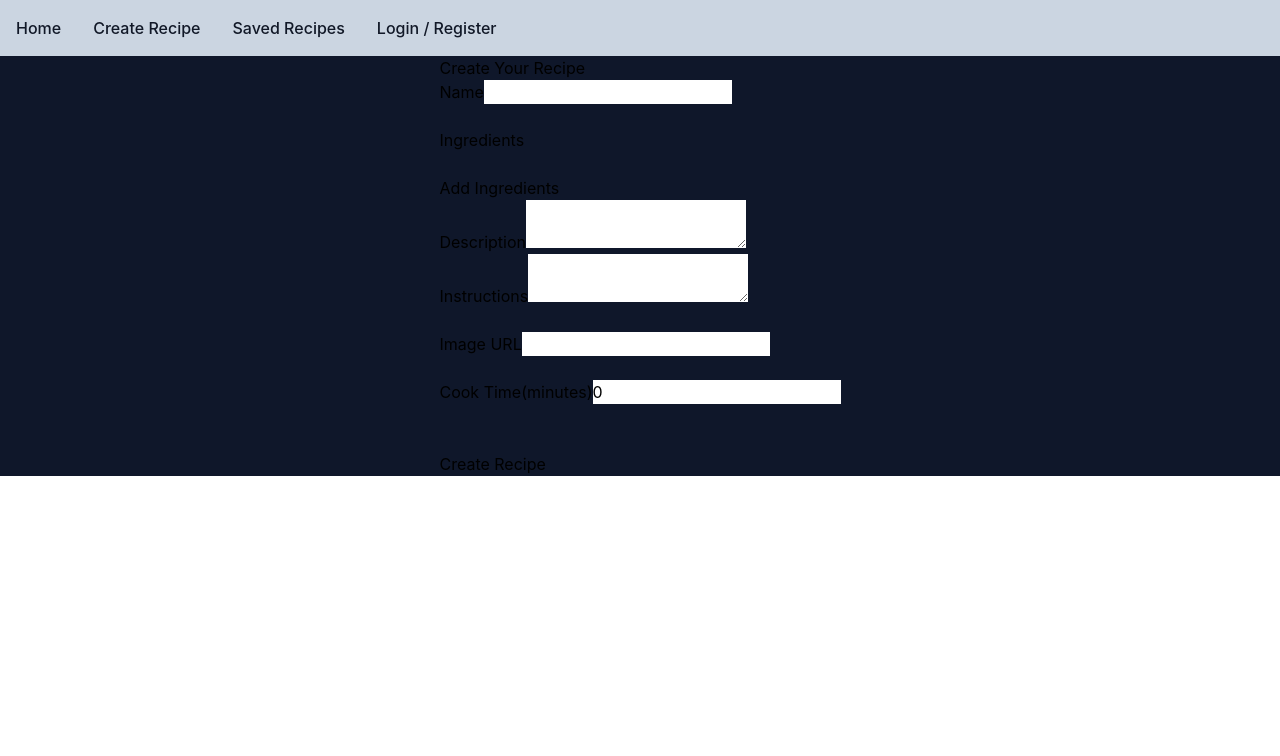
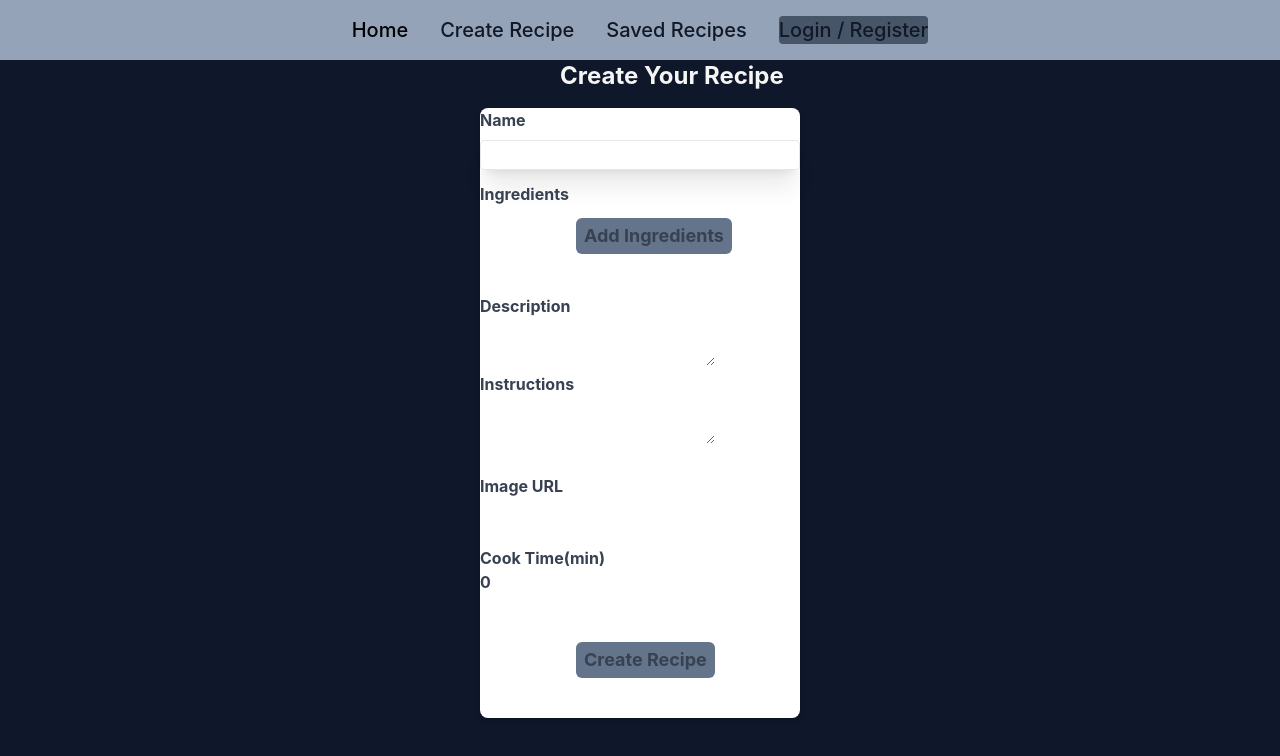
Before and after one commit to icarus014/recipe-app, a React (Create React App) app in the folder client/: page /create in a window 1280 px wide. Shown: the top 756 px of the page. Built offline with nearby package versions, Linux system fonts and the light colour scheme.

Commit message:
started create form css

```diff
--- a/client/src/components/navbar.js
+++ b/client/src/components/navbar.js
@@ -15,20 +15,20 @@ export const Navbar = () =>{
         navigate("/auth")
     }
     return(
-        <nav className=" w-full bg-slate-300 ">
+        <nav className=" w-full bg-slate-400 ">
         <div className="max-w-screen-xl flex flex-wrap items-center justify-between mx-auto p-4 ">
-            <ul className="flex flex-col font-medium p-4 md:p-0 border rounded-lg md:flex-row md:space-x-8 md:mt-0 md:border-0  md:dark:bg-slate-90 dark:border-gray-700">
-                <li className="block py-2 pl-3 pr-4 text-gray-900 rounded hover:bg-gray-100 md:hover:bg-transparent md:hover:text-blue-700 md:p-0 dark:text-stone md:dark:hover:text-red-900 dark:hover:bg-gray-700 dark:hover:text-white md:dark:hover:bg-transparent dark:border-gray-700">
+            <ul className="flex flex-col mx-auto font-medium p-4 md:p-0 border rounded-lg md:flex-row md:space-x-8 md:mt-0 md:border-0  md:dark:bg-slate-90 dark:border-gray-00">
+                <li className="block py-2 pl-3 pr-4 text-grey-800 rounded text-xl hover:bg-slate-500 md:hover:bg-transparent md:hover:text-blue-700 md:p-0 dark:text-stone-300 md:dark:hover:text-slate-500 dark:hover:bg-gray-700 dark:hover:text-white md:dark:hover:bg-transparent dark:border-gray-700">
                 <Link to={"/"}>Home</Link>
                 </li>
-                <li className="block py-2 pl-3 pr-4 text-gray-900 rounded hover:bg-gray-100 md:hover:bg-transparent md:hover:text-blue-700 md:p-0 dark:text-stone md:dark:hover:text-blue-500 dark:hover:bg-gray-700 dark:hover:text-white md:dark:hover:bg-transparent dark:border-gray-700">
+                <li className="block py-2 pl-3 pr-4 text-gray-900 rounded text-xl hover:bg-gray-100 md:hover:bg-transparent md:hover:text-blue-700 md:p-0 dark:text-stone-300 md:dark:hover:text-slate-500 dark:hover:bg-gray-700 dark:hover:text-white md:dark:hover:bg-transparent dark:border-gray-700">
                 <Link to={"/create"}>Create Recipe</Link>
                 </li>
-                <li className="block py-2 pl-3 pr-4 text-gray-900 rounded hover:bg-gray-100 md:hover:bg-transparent md:hover:text-blue-700 md:p-0 dark:text-stone md:dark:hover:text-blue-500 dark:hover:bg-gray-700 dark:hover:text-white md:dark:hover:bg-transparent dark:border-gray-700">
+                <li className="block py-2 pl-3 pr-4 text-gray-900 rounded text-xl hover:bg-gray-100 md:hover:bg-transparent md:hover:text-blue-700 md:p-0 dark:text-stone-300 md:dark:hover:text-slate-500 dark:hover:bg-gray-700 dark:hover:text-white md:dark:hover:bg-transparent dark:border-gray-700">
                 <Link to={"/saved-recipes"}>Saved Recipes</Link>
                 </li>
-                <li className="block py-2 pl-3 pr-4 text-gray-900 rounded hover:bg-gray-100 md:hover:bg-transparent md:hover:text-blue-700 md:p-0 dark:text-stone md:dark:hover:text-blue-500 dark:hover:bg-gray-700 dark:hover:text-white md:dark:hover:bg-transparent dark:border-gray-700">
-                {!cookies.access_token ? (<Link to={"/auth"}>Login / Register</Link>) :(<button onClick={logout}>Logout</button>)}
+                <li className=" bg-slate-600 block py-2 pl-4 pr-4 text-gray-900 rounded text-xl hover:bg-gray-100 md:hover:bg-transparent md:hover:text-blue-700 md:p-0 dark:text-stone-300 md:dark:hover:text-slate-900 dark:hover:bg-gray-700 dark:hover:text-white md:dark:hover:bg-transparent dark:border-gray-700">
+                {!cookies.access_token ? (<Link to={"/auth"}>Login / Register</Link>) :(<button onClick={logout} className="px-4">Logout</button>)}
                 </li>
             </ul>
         </div>
--- a/client/src/pages/auth.js
+++ b/client/src/pages/auth.js
@@ -38,9 +38,9 @@ const Login = () => {
   };
 
   return (
-    <div className="w-full max-w-md ml-28">
+    <div className="w-full max-w-md mx-auto">
       <form onSubmit={handleSubmit} className="bg-stone-300 shadow-xl rounded px-8 pt-6 pb-8 mb-4">
-        <h2 className=" font-bold text-gray-700 mx-24">Login</h2>
+        <h1 className=" font-bold text-2xl text-gray-700 mx-28">Login</h1>
         <div className="mb-4">
           <label htmlFor="username" className="ml-5 font-bold text-gray-700">Username</label>
           <input
@@ -91,9 +91,9 @@ const Register = () => {
   };
 
   return (
-    <div className="w-full max-w-xs  ">
+    <div className="w-full mx-auto max-w-md  ">
     <form onSubmit={handleSubmit} className="bg-stone-300 shadow-xl rounded px-8 pt-6 pb-8 mb-96">
-      <h2 className="ml-20 font-bold text-gray-700">Register</h2>
+      <h2 className="mx-24 text-2xl font-bold text-gray-700">Register</h2>
       <div className="mb-4">
         <label htmlFor="username" className="ml-5 font-bold text-gray-700">Username</label>
         <input
--- a/client/src/pages/create.js
+++ b/client/src/pages/create.js
@@ -59,40 +59,47 @@ export const Create = () => {
         }
     }
     return(
-        <div className='create-recipe'>
-            <h2>   Create Your Recipe</h2>
-            <form onSubmit={handleSubmit}>
+        <div className='w-full max-w-xs mb-96'>
+            <h2 className="text-stone-100 ml-20 mb-4 font-bold text-2xl">Create Your Recipe</h2>
+            <form onSubmit={handleSubmit} className="bg-white text-gray-700 shadow-md rounded-lg font-bold">
                 {/* Name */}
-                <label htmlFor="name">Name</label>
+                <div>
+                <label htmlFor="name" className="block text-gray-700 mb-2">Name</label>
                 <input
                     type="text"
                     id="name"
                     name="name"
                     value={recipe.name}
                     onChange={handleChange}
+                    className="shadow-xl appearance-none border rounded w-full py-1 text-grey-700 leading-tight focus:outline-none mb-3 "
                     />
                 <br/>
                 {/* INGREDIENTS */}
-                <br/>
-                <label htmlFor="ingredients">Ingredients</label>
-                <br/>
+
+                </div>
+                {/* LABEL FOR INGREDIENTS */}
+                <div>
+                <label htmlFor="ingredients" className="block text-gray-700 mb-3 ">Ingredients</label>
                 {recipe.ingredients.map((ingredient, index)=>(
                     <input
                     key={index}
                     type="text"
                     name="ingredients"
                     value={ingredient}
-                    onChange={(event)=>handleIngredientChange(event,index)}/>
+                    onChange={(event)=>handleIngredientChange(event,index)}
+                    className="shadow-xl appearance-none border rounded w-full py-1 px-3 mb-4 text-grey-700 leading-tight focus:outline-none"
+                    />
                 ))}
-                <br/>
+                </div>
+
 
                 <button
                 onClick={handleAddIngredient}
-                type="button">
-                    Add Ingredients
+                type="button"
+                className="bg-slate-500 hover:bg-blue-400 rounded-md ml-24 mb-10 font-bold py-1 px-2 text-lg focus:outline-none focus:shadow-outline">
+                Add Ingredients
                 </button>
 
-                <br/>
                 {/* Description */}
                 <label htmlFor="description">Description</label>
                 <textarea
@@ -118,7 +125,7 @@ export const Create = () => {
                 <br/>
                 <br/>
                 {/* Cooking Time */}
-                <label htmlFor="cookingTime">Cook Time(minutes)</label>
+                <label htmlFor="cookingTime">Cook Time(min)</label>
                 <input
                 type="number"
                 id="cookingTime"
@@ -129,7 +136,9 @@ export const Create = () => {
                     <br/>
                     <br/>
                     <br/>
-                <button type="submit">Create Recipe</button>
+                <button type="submit" className="bg-slate-500 hover:bg-blue-400 rounded-md ml-24 mb-10 font-bold py-1 px-2 text-lg focus:outline-none focus:shadow-outline">
+                    Create Recipe
+                    </button>
             </form>
         </div>
     )
```
